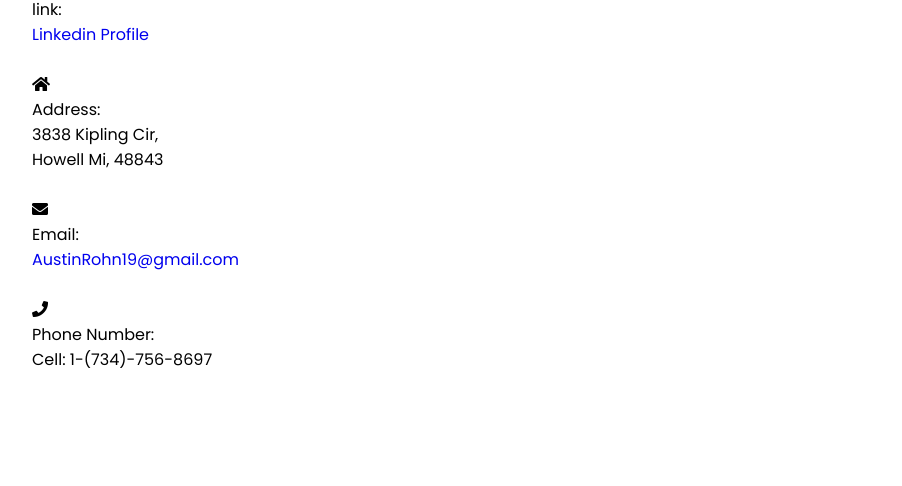
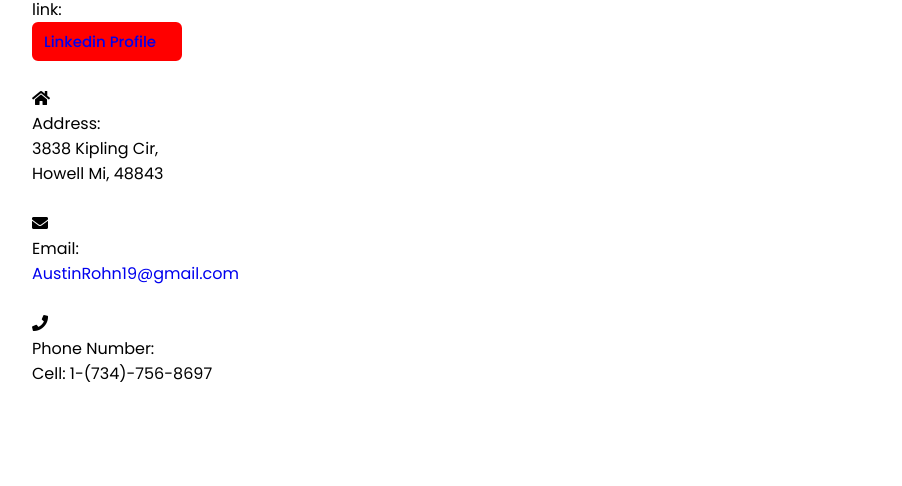
Before and after one commit to austinrohn19/CSS-homework.github.io, a plain HTML site: page index.html in a window 1280 px wide. Shown: the part 5648-6134 px from the top of the page, without its empty margins (48-950 px from the left). Drawn offline with nearby package versions, Linux system fonts and the light colour scheme.

Commit message:
final style change

```diff
--- a/index.html
+++ b/index.html
@@ -148,7 +148,7 @@
                             <i class="fa fa-linkedin-square"></i>
                             <div class="info">
                                 <div class="head">link:</div>
-                                <div class="sub-title"><a href="https://www.linkedin.com/in/austin-rohn-3a2186169/">Linkedin Profile</a></div>
+                                <div class="sub-title" id="linkedin"><a href="https://www.linkedin.com/in/austin-rohn-3a2186169/">Linkedin Profile</a></div>
                                 <br>
                             </div>
                         </div>
--- a/style.css
+++ b/style.css
@@ -392,6 +392,22 @@ section {
     font-size: 26px;
 }
 
+.contact .contact-content .icons #linkedin {
+    font-size: 15px;
+    font-weight: 500;
+    color: #fff;
+    background:red;
+    padding: 6px 10px;
+    border-radius: 6px;
+    border: 2px solid red;
+    transition: all 0.3s ease;
+    width: 150px;
+}
+
+.contact .contact-content .icons #linkedin:hover {
+    color:#fff;
+    background: none;
+}
 
 /* responsive media query start */
 @media (max-width: 1335px){
```
